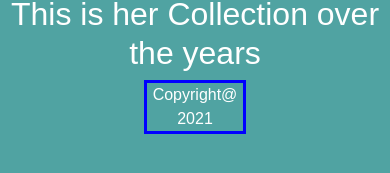
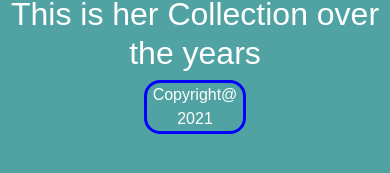
Before and after one commit to Akira957/Sarah-Fritz, a React (Create React App) app in the folder Client/: page / in a window 390 px wide. Shown: the part 163-336 px from the top of the page. Built offline with nearby package versions, Linux system fonts and the light colour scheme.

Commit message:
updated nodemon and made features that are mobile friendly

```diff
--- a/Client/src/components/Footer.css
+++ b/Client/src/components/Footer.css
@@ -8,6 +8,7 @@ footer {
     border: 3px solid blue;
     text-align: center;
     margin: 0 45%;
+    border-radius: 1rem;
 }
 
 @media screen and (max-width: 1024px) {
--- a/package.json
+++ b/package.json
@@ -24,6 +24,7 @@
     "express-session": "^1.17.1",
     "mongoose": "^5.12.3",
     "mongoose-findorcreate": "^3.0.0",
+    "nodemon": "^2.0.10",
     "passport": "^0.4.1",
     "passport-local": "^1.0.0",
     "passport-local-mongoose": "^6.1.0"
```
Also changed, not shown: 1 other file (tests, documents, lock files or other folders).
